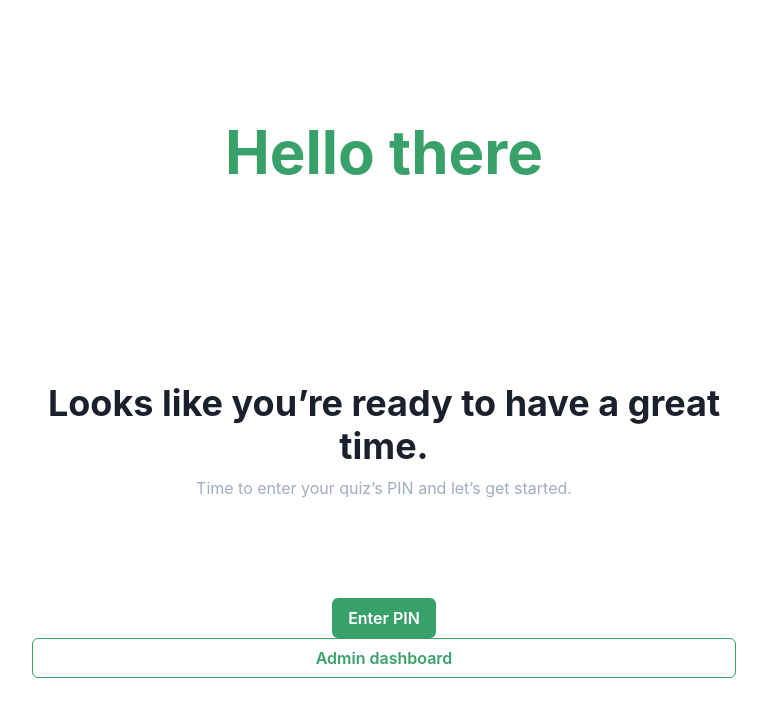
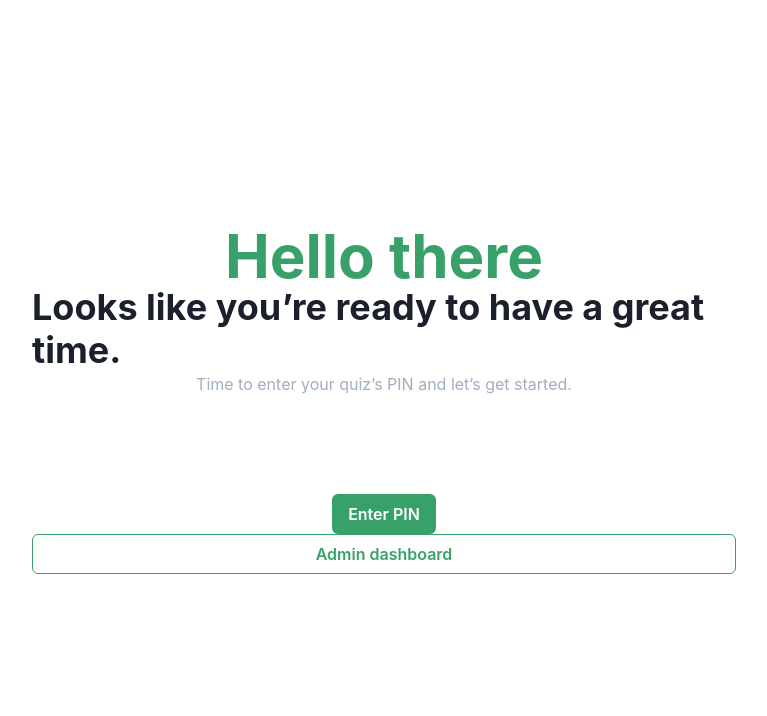
Before and after one commit to elijahmg/Pub-Quiz-App, a Next.js app: page / in a window 1280 px wide. Shown: the top 716 px of the page, without its empty margins (256-1023 px from the left). Built offline with nearby package versions, Linux system fonts and the light colour scheme.

Commit message:
feat: second small cleanup

```diff
--- a/components/headers/Header.tsx
+++ b/components/headers/Header.tsx
@@ -7,7 +7,7 @@ interface Header {
 
 export default function Header({ children }: Header) {
   return (
-    <Heading as="h1" size="3xl" color="green.100" mb={200}>
+    <Heading as="h1" size="3xl" color="green.100">
       {children}
     </Heading>
   );
--- a/components/headers/SubHeader.tsx
+++ b/components/headers/SubHeader.tsx
@@ -6,9 +6,5 @@ interface SubHeader {
 }
 
 export default function SubHeader({ children }: SubHeader) {
-  return (
-    <Heading as="h2" textAlign="center" mb={2}>
-      {children}
-    </Heading>
-  );
+  return <Heading as="h2">{children}</Heading>;
 }
--- a/components/headers/SubTitle.tsx
+++ b/components/headers/SubTitle.tsx
@@ -6,9 +6,5 @@ interface SubText {
 }
 
 export default function SubTitle({ children }: SubText) {
-  return (
-    <Text color="gray.400" align="center">
-      {children}
-    </Text>
-  );
+  return <Text color="gray.400">{children}</Text>;
 }
```
